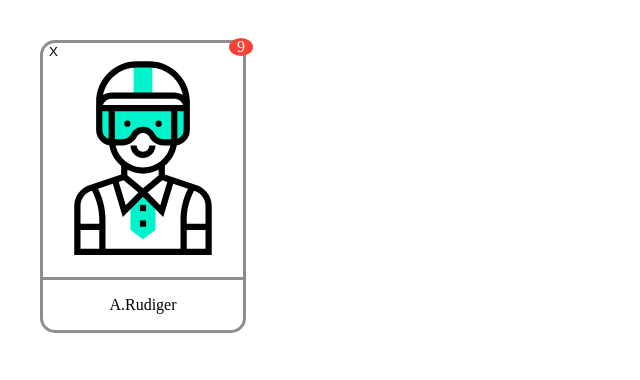
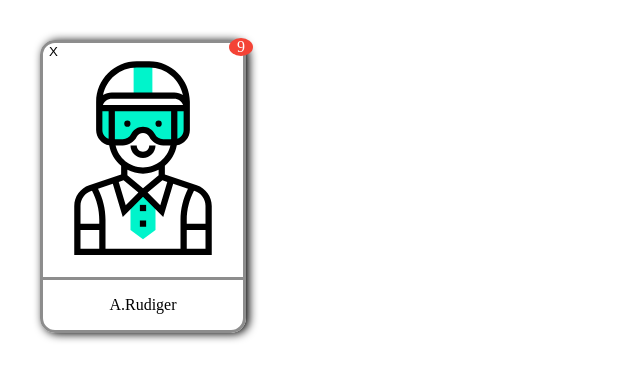
Before and after one commit to inferizer/hw2, a plain HTML site: page index.html in a window 1280 px wide. Shown: the whole page, without its empty margins (0-640 px from the left). Drawn offline with Linux system fonts and the light colour scheme.

Commit message:
edit box shadow

```diff
--- a/styles.css
+++ b/styles.css
@@ -9,6 +9,7 @@ body {
     border-radius: 15px;
     margin: 0;
     width: 200px;
+    box-shadow: 3px 1px 10px 0px;
 }
 
 button {
```
